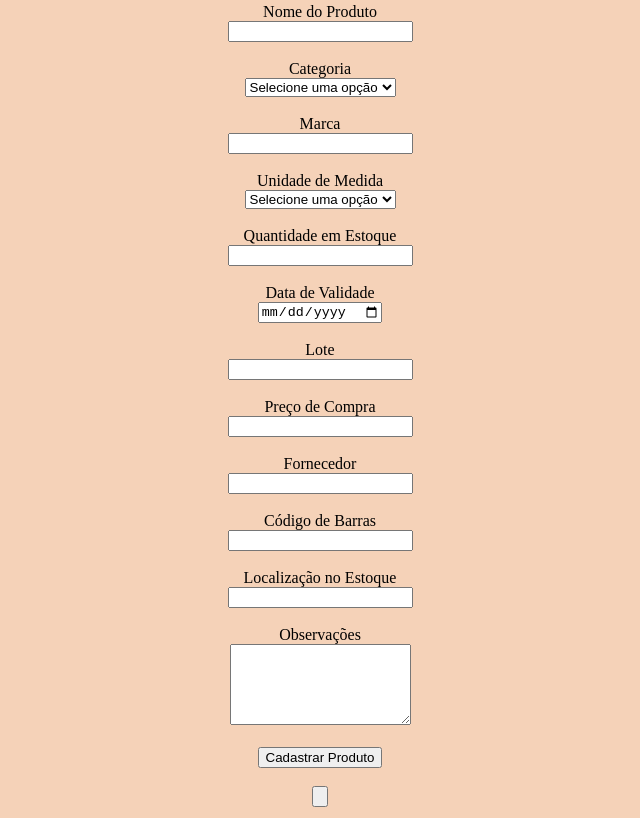
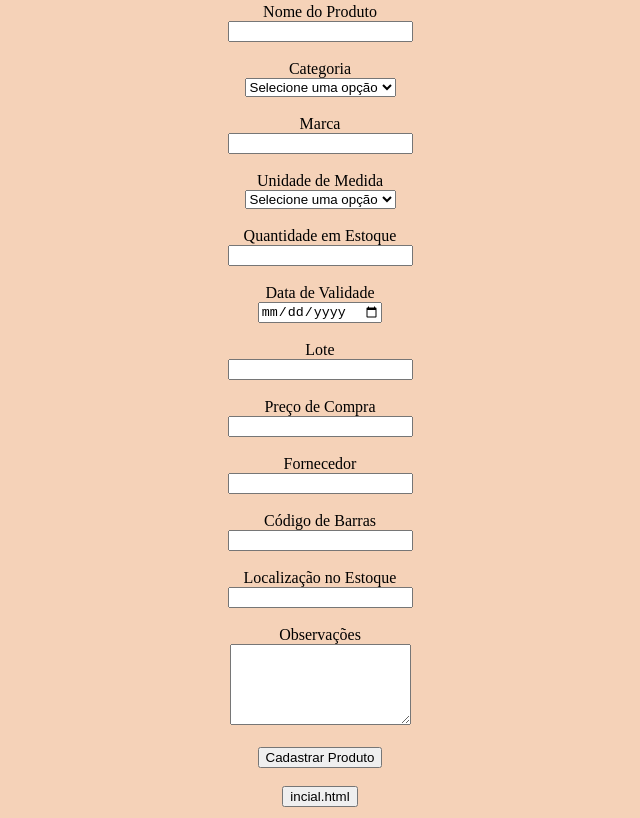
Before and after one commit to LARA175/desenvolvimentoweb, a plain HTML site: page cadrastro_produto.html in a window 1280 px wide. Shown: the part 1137-1955 px from the top of the page, without its empty margins (320-960 px from the left). Drawn offline with Linux system fonts and the light colour scheme.

Commit message:
Update cadrastro_produto.html

```diff
--- a/cadrastro_produto.html
+++ b/cadrastro_produto.html
@@ -162,7 +162,7 @@
                     <br><br>
 
                     <a href="index.html">
-                        <input type="button" value="">
+                        <input type="button" value="incial.html">
                     </a>
 
                 </form>
```
